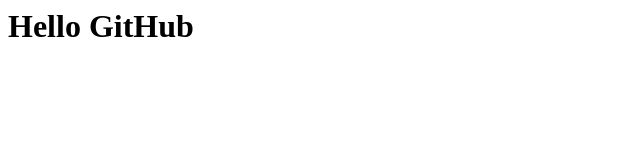
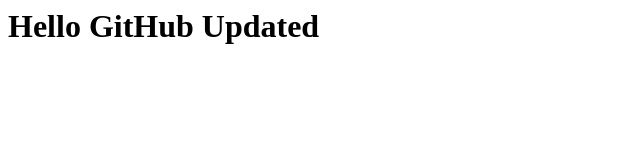
Before and after one commit to gayathiri432/GitDemo, a plain HTML site: page index.html in a window 1280 px wide. Shown: the whole page, without its empty margins (0-640 px from the left). Drawn offline with Linux system fonts and the light colour scheme.

Commit message:
Update index.html

```diff
--- a/index.html
+++ b/index.html
@@ -1 +1 @@
-<h1>Hello GitHub</h1>
+<h1>Hello GitHub Updated</h1>
```
